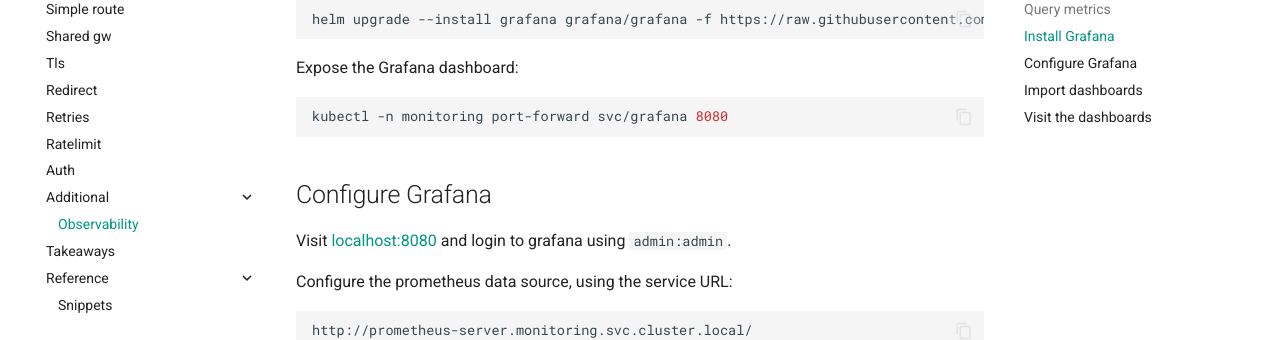
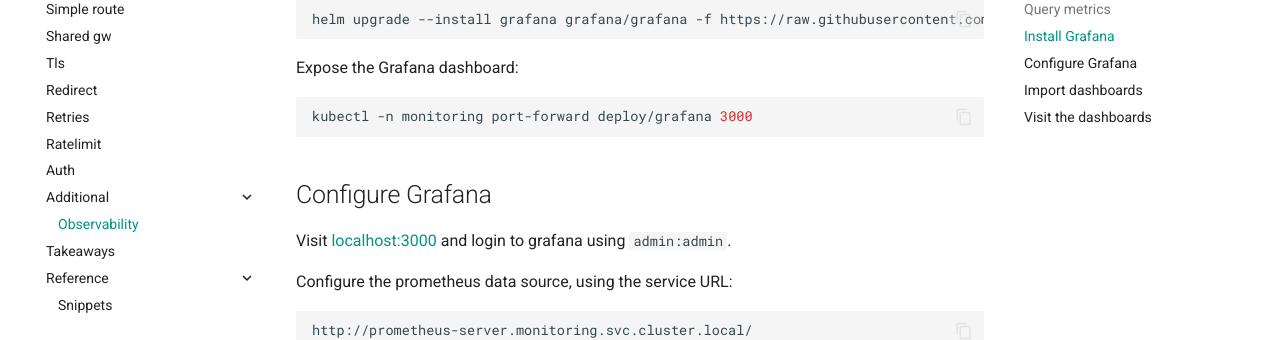
Before and after one commit to tetratelabs/eg-course, an MkDocs documentation site: the page built from docs/observability.md, in a window 1280 px wide and 900 px high, scrolled down 1112 px. Shown: the part 153-493 px from the top of the window. Built offline with MkDocs 1.6.1 and Material for MkDocs 9.7.7, drawn with Linux system fonts in a browser that asks for light colours.

Commit message:
tweaks grafana port forwarding (obs lab)

````diff
--- a/docs/observability.md
+++ b/docs/observability.md
@@ -62,12 +62,12 @@
 Expose the Grafana dashboard:
 
 ```shell
-kubectl -n monitoring port-forward svc/grafana 8080
+kubectl -n monitoring port-forward deploy/grafana 3000
 ```
 
 ## Configure Grafana
 
-Visit [localhost:8080](http://localhost:8080) and login to grafana using `admin:admin`.
+Visit [localhost:3000](http://localhost:3000) and login to grafana using `admin:admin`.
 
 Configure the prometheus data source, using the service URL:
 
````
